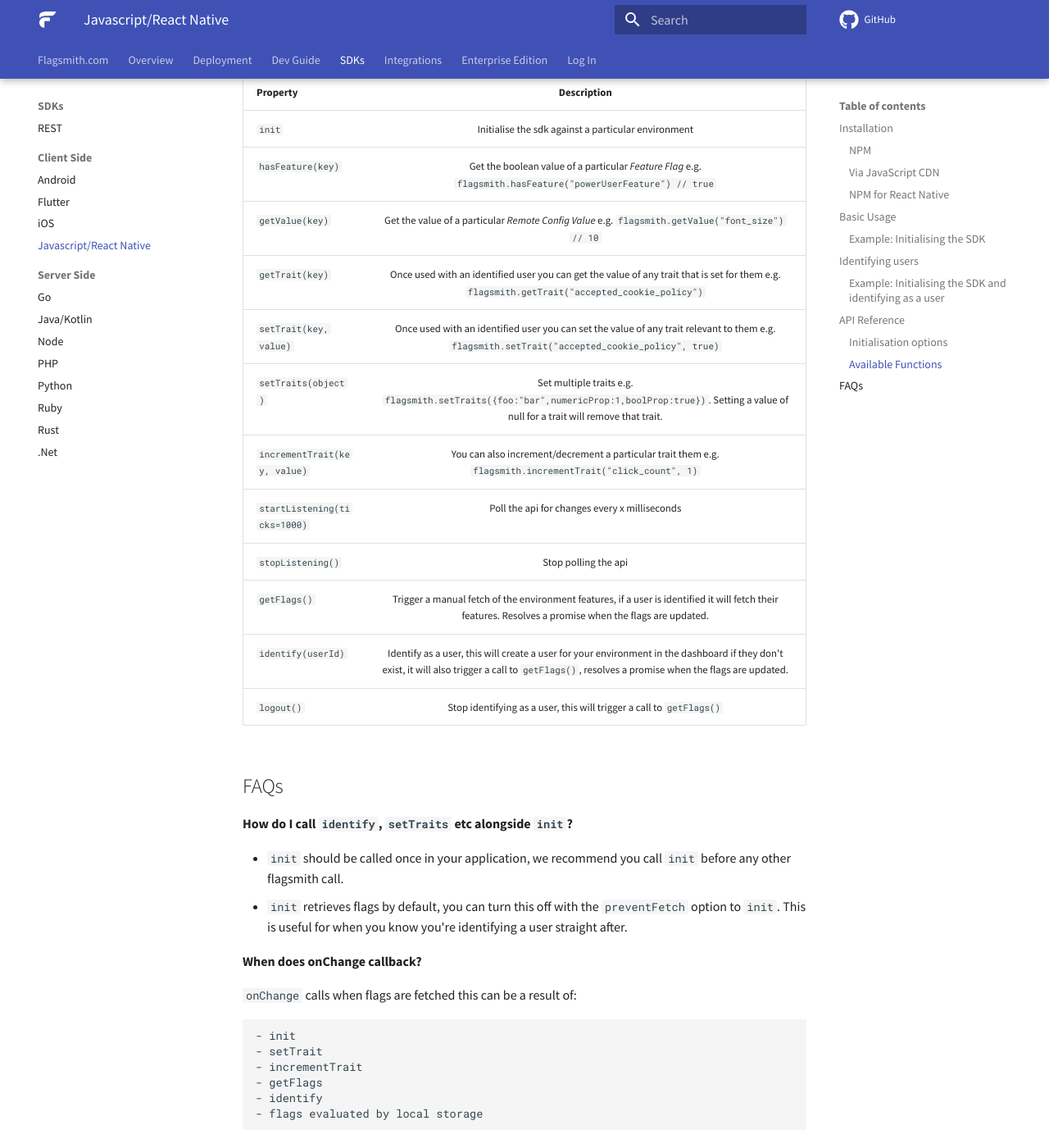
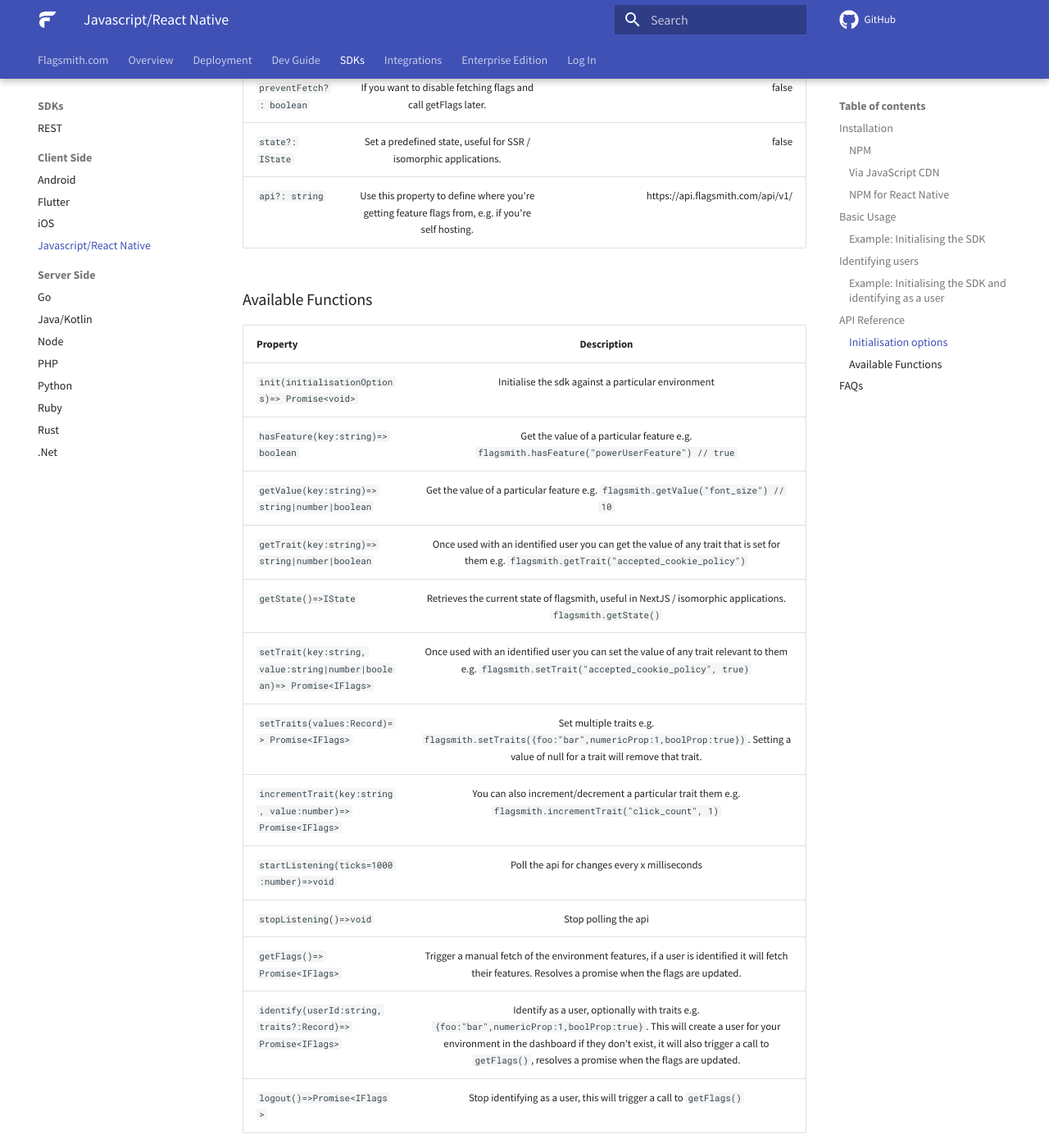
Before and after one commit to Flagsmith/flagsmith-docs, an MkDocs documentation site: the page built from docs/clients/javascript.md, in a window 1280 px wide and 1400 px high, scrolled down 4370 px. Shown: the whole window at 82% size. Built offline with MkDocs 1.6.1 and Material for MkDocs 9.7.7, drawn with Linux system fonts in a browser that asks for light colours; comment, search, counter and statistics services are not loaded; some of the changed text lies outside the part shown.

Commit message:
Update readme for 1.4, add types to fields.

````diff
--- a/docs/clients/javascript.md
+++ b/docs/clients/javascript.md
@@ -119,37 +119,42 @@ flagsmith.init({
 
 ## API Reference
 
+See all available types [here](https://github.com/Flagsmith/flagsmith-js-client/blob/master/index.d.ts#L35).
+
 ### Initialisation options
+
 
 | Property          |                                                                                    Description                                                                                    | Required |                     Default Value |
 | ----------------- | :-------------------------------------------------------------------------------------------------------------------------------------------------------------------------------: | -------: | --------------------------------: |
-| `environmentID`   |                                          Defines which project environment you wish to get flags for. _example ACME Project - Staging._                                           |  **YES** |                              null |
-| `onChange`        |                                        Your callback function for when the flags are retrieved `(flags,{isFromServer:true/false})=>{...}`                                         |  **YES** |                              null |
-| `onError`         |                                                         Callback function on failure to retrieve flags. `(error)=>{...}`                                                          |          |                              null |
-| `AsyncStorage`    | Needed for cacheFlags option, used to tell the library what implementation of AsyncStorage your app uses, i.e. ReactNative.AsyncStorage vs @react-native-community/async-storage. |          |                              null |
-| `cacheFlags`      |                    Any time flags are retrieved they will be cached, flags and identities will then be retrieved from local storage before hitting the API ```                    |          |                              null |
-| `enableAnalytics` |                                            [Enable sending flag analytics](/flag-analytics/) for getValue and hasFeature evaluations.                                             |          |                             false |
-| `enableLogs`      |                                                                     Enables logging for key Flagsmith events                                                                      |          |                              null |
-| `defaultFlags`    |                                         Allows you define default features, these will all be overridden on first retrieval of features.                                          |          |                              null |
-| `preventFetch`    |                                                          If you want to disable fetching flags and call getFlags later.                                                           |          |                             false |
-| `api`             |                                         Use this property to define where you're getting feature flags from, e.g. if you're self hosting.                                         |          | https://api.flagsmith.com/api/v1/ |
+| `environmentID: string`   |                                          Defines which project environment you wish to get flags for. _example ACME Project - Staging._                                           |  **YES** |                              null |
+| `onChange?: (flags:IFlags, params:IRetrieveInfo)=> void`        |                                        Your callback function for when the flags are retrieved `(flags,{isFromServer:true/false})=>{...}`                                         |  **YES** |                              null |
+| `onError?: (res:{message:string}) => void`         |                                                         Callback function on failure to retrieve flags. `(error)=>{...}`                                                          |          |                              null |
+| `asyncStorage?:any`    | Needed for cacheFlags option, used to tell the library what implementation of AsyncStorage your app uses, i.e. ReactNative.AsyncStorage vs @react-native-community/async-storage, for web this defaults to an internal implementation. |          |                              null |
+| `cacheFlags?: boolean`      |                    Any time flags are retrieved they will be cached, flags and identities will then be retrieved from local storage before hitting the API ```                    |          |                              null |
+| `enableAnalytics?: boolean` |                                            [Enable sending flag analytics](/flag-analytics/) for getValue and hasFeature evaluations.                                             |          |                             false |
+| `enableLogs?: boolean`      |                                                                     Enables logging for key Flagsmith events                                                                      |          |                              null |
+| `defaultFlags?: IFlags`    |                                         Allows you define default features, these will all be overridden on first retrieval of features.                                          |          |                              null |
+| `preventFetch?: boolean`    |                                                          If you want to disable fetching flags and call getFlags later.                                                           |          |                             false |
+| `state?: IState`    |                                                          Set a predefined state, useful for SSR / isomorphic applications.                                                           |          |                             false |
+| `api?: string`             |                                         Use this property to define where you're getting feature flags from, e.g. if you're self hosting.                                         |          | https://api.flagsmith.com/api/v1/ |
 
 ### Available Functions
 
-| Property                     |                                                                                            Description                                                                                             |
-| ---------------------------- | :------------------------------------------------------------------------------------------------------------------------------------------------------------------------------------------------: |
-| `init`                       |                                                                        Initialise the sdk against a particular environment                                                                         |
-| `hasFeature(key)`            |                                            Get the boolean value of a particular _Feature Flag_ e.g. `flagsmith.hasFeature("powerUserFeature") // true`                                            |
-| `getValue(key)`              |                                                  Get the value of a particular _Remote Config Value_ e.g. `flagsmith.getValue("font_size") // 10`                                                  |
-| `getTrait(key)`              |                           Once used with an identified user you can get the value of any trait that is set for them e.g. `flagsmith.getTrait("accepted_cookie_policy")`                            |
-| `setTrait(key, value)`       |                          Once used with an identified user you can set the value of any trait relevant to them e.g. `flagsmith.setTrait("accepted_cookie_policy", true)`                           |
-| `setTraits(object)`          |                        Set multiple traits e.g. `flagsmith.setTraits({foo:"bar",numericProp:1,boolProp:true})`. Setting a value of null for a trait will remove that trait.                        |
-| `incrementTrait(key, value)` |                                             You can also increment/decrement a particular trait them e.g. `flagsmith.incrementTrait("click_count", 1)`                                             |
-| `startListening(ticks=1000)` |                                                                           Poll the api for changes every x milliseconds                                                                            |
-| `stopListening()`            |                                                                                        Stop polling the api                                                                                        |
-| `getFlags()`                 |                      Trigger a manual fetch of the environment features, if a user is identified it will fetch their features. Resolves a promise when the flags are updated.                      |
-| `identify(userId)`           | Identify as a user, this will create a user for your environment in the dashboard if they don't exist, it will also trigger a call to `getFlags()`, resolves a promise when the flags are updated. |
-| `logout()`                   |                                                                Stop identifying as a user, this will trigger a call to `getFlags()`                                                                |
+| Property        | Description |
+| ------------- |:-------------:|
+| <code>init(initialisationOptions)=> Promise&lt;void&gt;</code>     | Initialise the sdk against a particular environment
+| <code>hasFeature(key:string)=> boolean</code>    | Get the value of a particular feature e.g. ```flagsmith.hasFeature("powerUserFeature") // true```
+| <code>getValue(key:string)=> string&#124;number&#124;boolean</code>     | Get the value of a particular feature e.g. ```flagsmith.getValue("font_size") // 10```
+| <code>getTrait(key:string)=> string&#124;number&#124;boolean</code>     | Once used with an identified user you can get the value of any trait that is set for them e.g. ```flagsmith.getTrait("accepted_cookie_policy")```
+| <code>getState()=>IState</code>     | Retrieves the current state of flagsmith, useful in NextJS / isomorphic applications. ```flagsmith.getState()```
+| <code>setTrait(key:string, value:string&#124;number&#124;boolean)=> Promise&lt;IFlags&gt;</code> | Once used with an identified user you can set the value of any trait relevant to them e.g. ```flagsmith.setTrait("accepted_cookie_policy", true)```
+| <code>setTraits(values:Record<string, string&#124;number&#124;boolean>)=> Promise&lt;IFlags&gt;</code>     | Set multiple traits e.g. ```flagsmith.setTraits({foo:"bar",numericProp:1,boolProp:true})```. Setting a value of null for a trait will remove that trait.
+| <code>incrementTrait(key:string, value:number)=> Promise&lt;IFlags&gt;</code>     | You can also increment/decrement a particular trait them e.g. ```flagsmith.incrementTrait("click_count", 1)```
+| <code>startListening(ticks=1000:number)=>void</code>     | Poll the api for changes every x milliseconds
+| <code>stopListening()=>void</code>     | Stop polling the api
+| <code>getFlags()=> Promise&lt;IFlags&gt;</code>     | Trigger a manual fetch of the environment features, if a user is identified it will fetch their features. Resolves a promise when the flags are updated.
+| <code>identify(userId:string, traits?:Record<string, string&#124;number&#124;boolean>)=> Promise&lt;IFlags&gt;</code>     | Identify as a user, optionally with traits e.g. ```{foo:"bar",numericProp:1,boolProp:true}```. This will create a user for your environment in the dashboard if they don't exist, it will also trigger a call to ```getFlags()```, resolves a promise when the flags are updated.
+| <code>logout()=>Promise&lt;IFlags&gt;</code>     | Stop identifying as a user, this will trigger a call to ```getFlags()```
 
 ## FAQs
 
````
